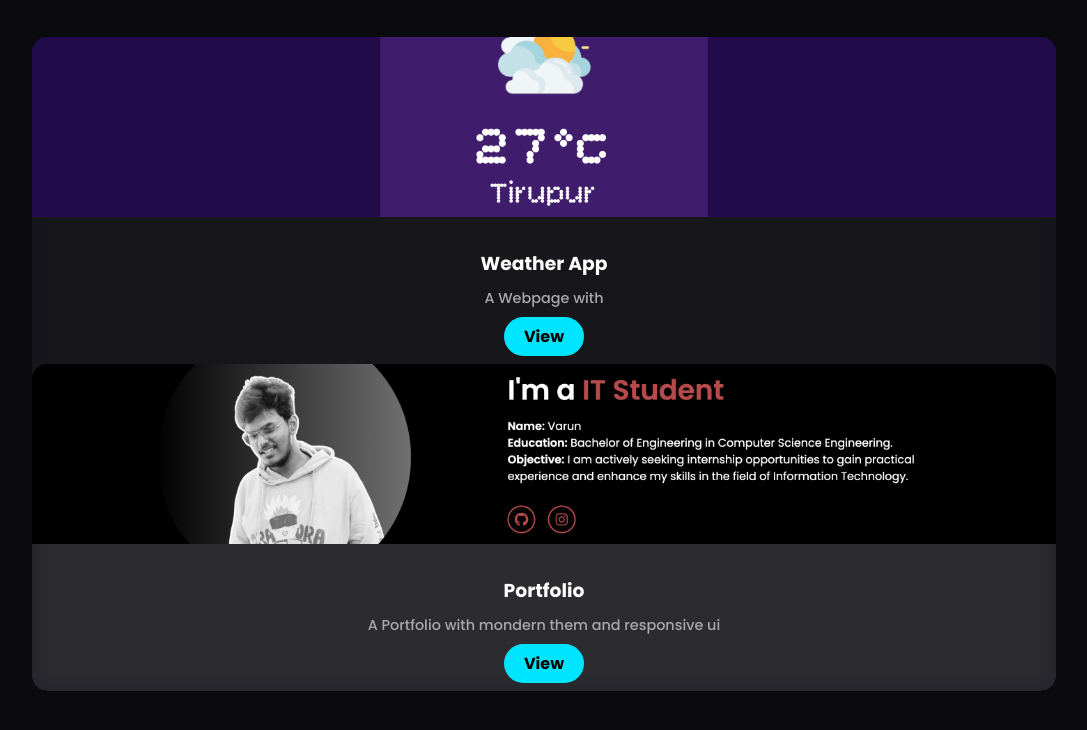
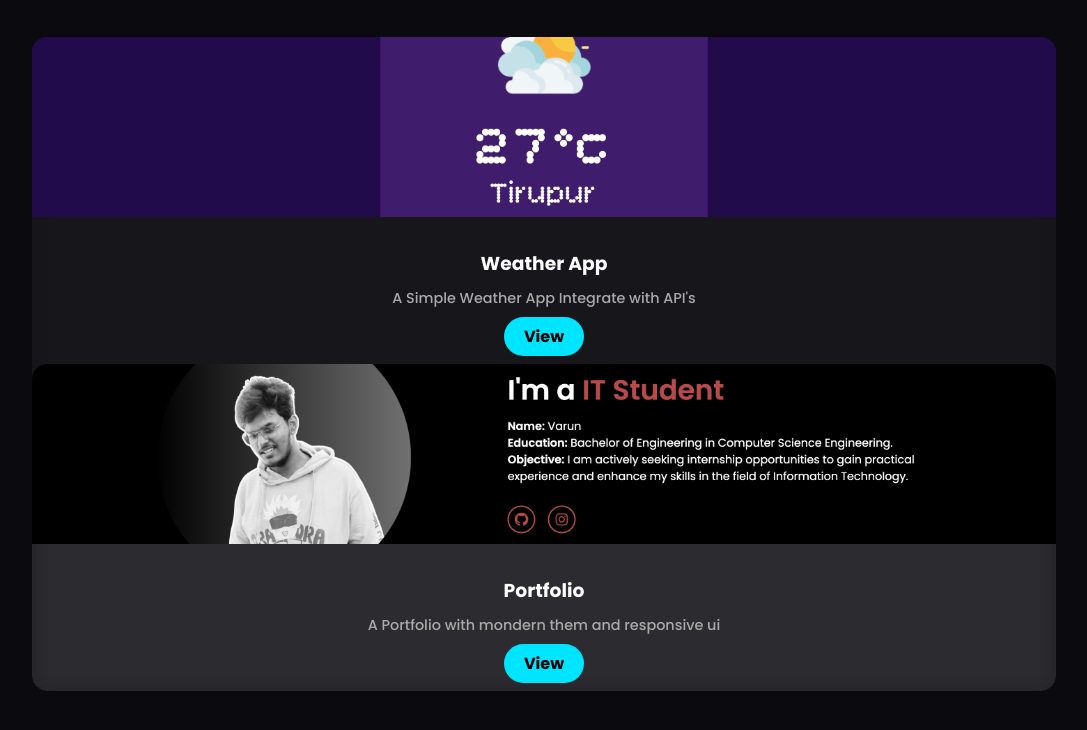
Before and after one commit to varun-program/Portfolio, a plain HTML site: page index.html in a window 1280 px wide. Shown: the part 1328-2058 px from the top of the page, without its empty margins (96-1183 px from the left). Drawn offline with Linux system fonts and the light colour scheme.

Commit message:
Update project description for Weather App

```diff
--- a/index.html
+++ b/index.html
@@ -48,7 +48,7 @@
                 <img src="Images/Project-1.png" alt="weather-app">
                 <div class="project-info">
                     <h3>Weather App</h3>
-                    <p> A Webpage with </p>
+                    <p> A Simple Weather App Integrate with API's </p>
                     <a href="https://varun-program.github.io/Weather-App/" class="btn-small" target="_blank">View</a>
                 </div>
              <div class="project-card">
```
